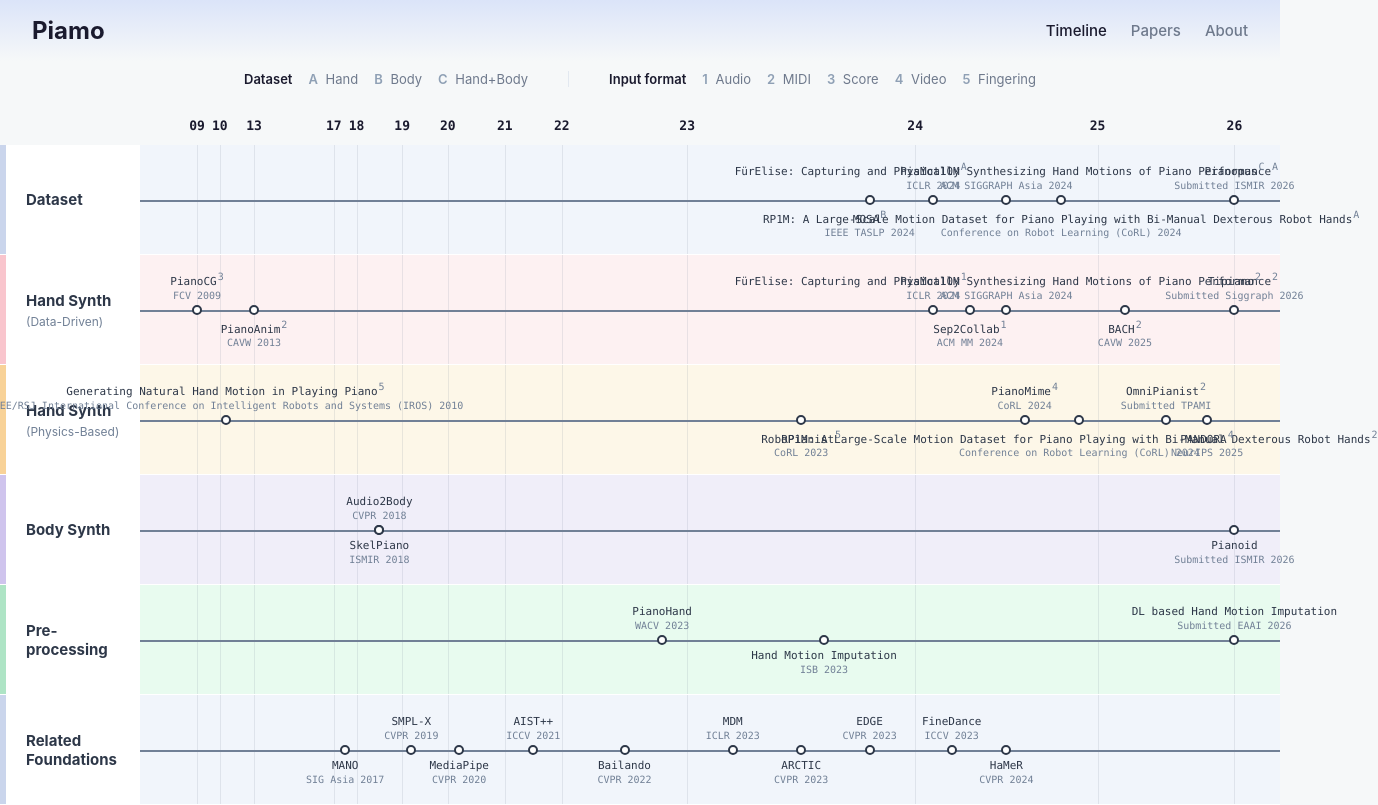
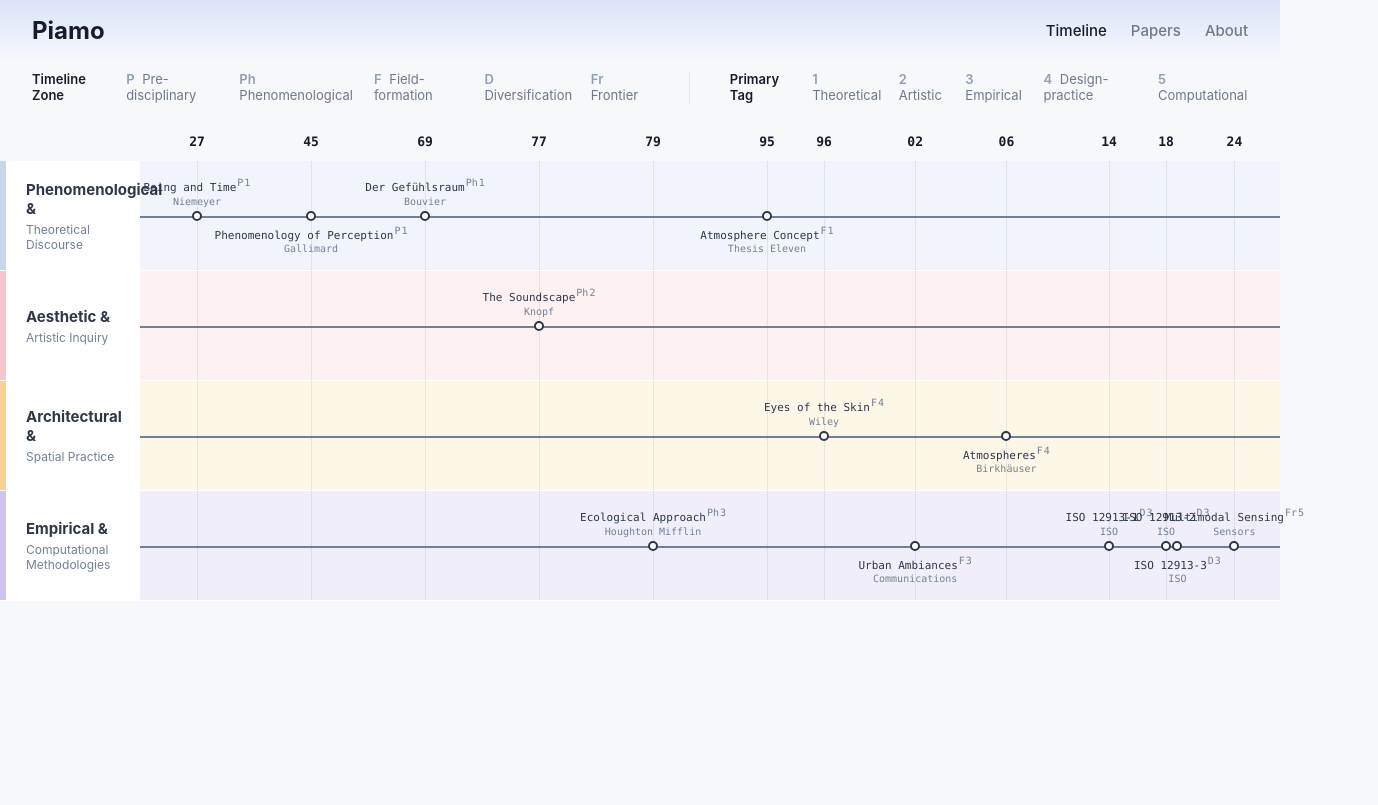
Before and after one commit to youngjuene/atmosphere-research-timeline, a React (Vite) app: page / in a window 1280 px wide. Shown: the whole page, 1378 px wide, since content can reach past the window. Built offline with nearby package versions, Linux system fonts and the light colour scheme.

Commit message:
Refactor timeline for Atmosphere domain data

```diff
--- a/src/App.jsx
+++ b/src/App.jsx
@@ -19,22 +19,24 @@ function App() {
 
       <div className="legend-bar">
         <div className="legend-section">
-          <div className="legend-title">Dataset</div>
+          <div className="legend-title">Timeline Zone</div>
           <div className="legend-items">
-            <span><strong>A</strong> Hand</span>
-            <span><strong>B</strong> Body</span>
-            <span><strong>C</strong> Hand+Body</span>
+            <span><strong>P</strong> Pre-disciplinary</span>
+            <span><strong>Ph</strong> Phenomenological</span>
+            <span><strong>F</strong> Field-formation</span>
+            <span><strong>D</strong> Diversification</span>
+            <span><strong>Fr</strong> Frontier</span>
           </div>
         </div>
         <div className="separator" style={{ width: '1px', backgroundColor: '#e2e8f0' }}></div>
         <div className="legend-section">
-          <div className="legend-title">Input format</div>
+          <div className="legend-title">Primary Tag</div>
           <div className="legend-items">
-            <span><strong>1</strong> Audio</span>
-            <span><strong>2</strong> MIDI</span>
-            <span><strong>3</strong> Score</span>
-            <span><strong>4</strong> Video</span>
-            <span><strong>5</strong> Fingering</span>
+            <span><strong>1</strong> Theoretical</span>
+            <span><strong>2</strong> Artistic</span>
+            <span><strong>3</strong> Empirical</span>
+            <span><strong>4</strong> Design-practice</span>
+            <span><strong>5</strong> Computational</span>
           </div>
         </div>
       </div>
@@ -97,7 +99,8 @@ function App() {
                       <div className={`node-label ${paper.position}`}>
                         <div className="paper-title">
                           {paper.title}
-                          {paper.note && <span className="paper-note">{paper.note}</span>}
+                          {paper.note1 && <span className="paper-note">{paper.note1}</span>}
+                          {paper.note2 && <span className="paper-note">{paper.note2}</span>}
                         </div>
                         <div className="paper-venue">{paper.venue}</div>
                       </div>
--- a/src/data.js
+++ b/src/data.js
@@ -1,75 +1,63 @@
 export const categories = [
-  { id: 'dataset', name: 'Dataset', subName: '', bgColor: '#f1f5fb', borderColor: '#cad5ec' },
-  { id: 'hand_data', name: 'Hand Synth', subName: '(Data-Driven)', bgColor: '#fdf1f2', borderColor: '#f9c5cd' },
-  { id: 'hand_phys', name: 'Hand Synth', subName: '(Physics-Based)', bgColor: '#fdf7e8', borderColor: '#f8d298' },
-  { id: 'body', name: 'Body Synth', subName: '', bgColor: '#f0eef9', borderColor: '#cfc4ed' },
-  { id: 'preprocess', name: 'Pre-processing', subName: '', bgColor: '#e8fbef', borderColor: '#aee4c5' },
-  { id: 'foundations', name: 'Related Foundations', subName: '', bgColor: '#f1f5fb', borderColor: '#cad5ec' }
+  { id: 'phenomenological', name: 'Phenomenological &', subName: 'Theoretical Discourse', bgColor: '#f1f5fb', borderColor: '#cad5ec' },
+  { id: 'aesthetic', name: 'Aesthetic &', subName: 'Artistic Inquiry', bgColor: '#fdf1f2', borderColor: '#f9c5cd' },
+  { id: 'architectural', name: 'Architectural &', subName: 'Spatial Practice', bgColor: '#fdf7e8', borderColor: '#f8d298' },
+  { id: 'empirical', name: 'Empirical &', subName: 'Computational Methodologies', bgColor: '#f0eef9', borderColor: '#cfc4ed' }
 ];
 
 export const yearSpots = [
-  { year: 2009, label: '09', pos: 5 },
-  { year: 2010, label: '10', pos: 7 },
-  { year: 2013, label: '13', pos: 10 },
-  { year: 2017, label: '17', pos: 17 },
-  { year: 2018, label: '18', pos: 19 },
-  { year: 2019, label: '19', pos: 23 },
-  { year: 2020, label: '20', pos: 27 },
-  { year: 2021, label: '21', pos: 32 },
-  { year: 2022, label: '22', pos: 37 },
-  { year: 2023, label: '23', pos: 48 },
-  { year: 2024, label: '24', pos: 68 },
-  { year: 2025, label: '25', pos: 84 },
-  { year: 2026, label: '26', pos: 96 },
+  { year: 1927, label: '27', pos: 5 },
+  { year: 1945, label: '45', pos: 15 },
+  { year: 1969, label: '69', pos: 25 },
+  { year: 1977, label: '77', pos: 35 },
+  { year: 1979, label: '79', pos: 45 },
+  { year: 1995, label: '95', pos: 55 },
+  { year: 1996, label: '96', pos: 60 },
+  { year: 2002, label: '02', pos: 68 },
+  { year: 2006, label: '06', pos: 76 },
+  { year: 2014, label: '14', pos: 85 },
+  { year: 2018, label: '18', pos: 90 },
+  { year: 2024, label: '24', pos: 96 }
 ];
 
+// Mapping legends
+const zoneToNotePrimary = {
+  'pre-disciplinary': 'P',
+  'phenomenological': 'Ph',
+  'field-formation': 'F',
+  'diversification': 'D',
+  'frontier': 'Fr'
+};
+
+const tagPrimaryToNum = {
+  'theoretical': '1',
+  'artistic': '2',
+  'empirical': '3',
+  'design-practice': '4',
+  'computational': '5'
+};
+
 export const papers = [
-  // Dataset
-  { id: 'PiaMot10M_A', title: 'PiaMot10M', authors: 'Unknown Authors', venue: 'ICLR 2024', category: 'dataset', year: 2024.1, position: 'above', note: 'A' },
-  { id: 'FurElise_A', title: 'FürElise: Capturing and Physically Synthesizing Hand Motions of Piano Performance', authors: 'Wang, Xu, Shi, Schumann & Liu', venue: 'ACM SIGGRAPH Asia 2024', category: 'dataset', year: 2024.5, position: 'above', note: 'A' },
-  { id: 'MOSA_B', title: 'MOSA', authors: 'Unknown Authors', venue: 'IEEE TASLP 2024', category: 'dataset', year: 2023.8, position: 'below', note: 'B' },
-  { id: 'RP1M_A', title: 'RP1M: A Large-Scale Motion Dataset for Piano Playing with Bi-Manual Dexterous Robot Hands', authors: 'Wang et al.', venue: 'Conference on Robot Learning (CoRL) 2024', category: 'dataset', year: 2024.8, position: 'below', note: 'A' },
-  { id: 'Pianopus_C', title: 'Pianopus', authors: 'Unknown Authors', venue: 'Submitted ISMIR 2026', category: 'dataset', year: 2026.2, position: 'above', note: 'C' },
+  // Phenomenological & Theoretical Discourse
+  { id: 'HEIDEGGER1927', title: 'Being and Time', authors: 'Heidegger, Martin', venue: 'Niemeyer', category: 'phenomenological', year: 1927, position: 'above', note1: 'P', note2: '1' },
+  { id: 'MERLEAUPONTY1945', title: 'Phenomenology of Perception', authors: 'Merleau-Ponty, Maurice', venue: 'Gallimard', category: 'phenomenological', year: 1945, position: 'below', note1: 'P', note2: '1' },
+  { id: 'SCHMITZ1969', title: 'Der Gefühlsraum', authors: 'Schmitz, Hermann', venue: 'Bouvier', category: 'phenomenological', year: 1969, position: 'above', note1: 'Ph', note2: '1' },
+  { id: 'BOHME1995', title: 'Atmosphere Concept', authors: 'Böhme, Gernot', venue: 'Thesis Eleven', category: 'phenomenological', year: 1995, position: 'below', note1: 'F', note2: '1' },
 
+  // Aesthetic & Artistic Inquiry
+  { id: 'SCHAFER1977', title: 'The Soundscape', authors: 'Schafer, R. Murray', venue: 'Knopf', category: 'aesthetic', year: 1977, position: 'above', note1: 'Ph', note2: '2' },
 
-  // Hand Synth (Data-Driven)
-  { id: 'PianoCG_3', title: 'PianoCG', authors: 'Unknown Authors', venue: 'FCV 2009', category: 'hand_data', year: 2009, position: 'above', note: '3' },
-  { id: 'PianoAnim_2', title: 'PianoAnim', authors: 'Unknown Authors', venue: 'CAVW 2013', category: 'hand_data', year: 2013, position: 'below', note: '2' },
-  { id: 'PiaMot10M_1', title: 'PiaMot10M', authors: 'Unknown Authors', venue: 'ICLR 2024', category: 'hand_data', year: 2024.1, position: 'above', note: '1' },
-  { id: 'FurElise_2', title: 'FürElise: Capturing and Physically Synthesizing Hand Motions of Piano Performance', authors: 'Wang, Xu, Shi, Schumann & Liu', venue: 'ACM SIGGRAPH Asia 2024', category: 'hand_data', year: 2024.5, position: 'above', note: '2' },
-  { id: 'Sep2Collab_1', title: 'Sep2Collab', authors: 'Unknown Authors', venue: 'ACM MM 2024', category: 'hand_data', year: 2024.3, position: 'below', note: '1' },
-  { id: 'BACH_2', title: 'BACH', authors: 'Unknown Authors', venue: 'CAVW 2025', category: 'hand_data', year: 2025.2, position: 'below', note: '2' },
-  { id: 'Tipiano_2', title: 'Tipiano', authors: 'Unknown Authors', venue: 'Submitted Siggraph 2026', category: 'hand_data', year: 2026.8, position: 'above', note: '2' },
+  // Architectural & Spatial Practice
+  { id: 'PALLASMAA1996', title: 'Eyes of the Skin', authors: 'Pallasmaa, Juhani', venue: 'Wiley', category: 'architectural', year: 1996, position: 'above', note1: 'F', note2: '4' },
+  { id: 'ZUMTHOR2006', title: 'Atmospheres', authors: 'Zumthor, Peter', venue: 'Birkhäuser', category: 'architectural', year: 2006, position: 'below', note1: 'F', note2: '4' },
 
-  // Hand Synth (Physics-Based)
-  { id: 'HandMotion_5', title: 'Generating Natural Hand Motion in Playing Piano', authors: 'Hori et al.', venue: 'IEEE/RSJ International Conference on Intelligent Robots and Systems (IROS) 2010', category: 'hand_phys', year: 2010.5, position: 'above', note: '5' },
-  { id: 'RoboPianist_5', title: 'RoboPianist', authors: 'Unknown Authors', venue: 'CoRL 2023', category: 'hand_phys', year: 2023.5, position: 'below', note: '5' },
-  { id: 'PianoMime_4', title: 'PianoMime', authors: 'Unknown Authors', venue: 'CoRL 2024', category: 'hand_phys', year: 2024.6, position: 'above', note: '4' },
-  { id: 'RP1M_2_phys', title: 'RP1M: A Large-Scale Motion Dataset for Piano Playing with Bi-Manual Dexterous Robot Hands', authors: 'Wang et al.', venue: 'Conference on Robot Learning (CoRL) 2024', category: 'hand_phys', year: 2024.9, position: 'below', note: '2' },
-  { id: 'OmniPianist_2', title: 'OmniPianist', authors: 'Unknown Authors', venue: 'Submitted TPAMI', category: 'hand_phys', year: 2025.5, position: 'above', note: '2' },
-  { id: 'PANDORA_4', title: 'PANDORA', authors: 'Unknown Authors', venue: 'NeurIPS 2025', category: 'hand_phys', year: 2025.8, position: 'below', note: '4' },
-
-  // Body Synth
-  { id: 'Audio2Body', title: 'Audio2Body', authors: 'Unknown Authors', venue: 'CVPR 2018', category: 'body', year: 2018.5, position: 'above' },
-  { id: 'SkelPiano', title: 'SkelPiano', authors: 'Unknown Authors', venue: 'ISMIR 2018', category: 'body', year: 2018.5, position: 'below' },
-  { id: 'Pianoid', title: 'Pianoid', authors: 'Unknown Authors', venue: 'Submitted ISMIR 2026', category: 'body', year: 2026.5, position: 'below' },
-
-  // Pre-processing
-  { id: 'PianoHand', title: 'PianoHand', authors: 'Unknown Authors', venue: 'WACV 2023', category: 'preprocess', year: 2022.8, position: 'above' },
-  { id: 'HandMotionImputation', title: 'Hand Motion Imputation', authors: 'Unknown Authors', venue: 'ISB 2023', category: 'preprocess', year: 2023.6, position: 'below' },
-  { id: 'DLHandMotionImputation', title: 'DL based Hand Motion Imputation', authors: 'Unknown Authors', venue: 'Submitted EAAI 2026', category: 'preprocess', year: 2026.3, position: 'above' },
-
-  // Related Foundations
-  { id: 'MANO', title: 'MANO', authors: 'Unknown Authors', venue: 'SIG Asia 2017', category: 'foundations', year: 2017.5, position: 'below' },
-  { id: 'SMPLX', title: 'SMPL-X', authors: 'Unknown Authors', venue: 'CVPR 2019', category: 'foundations', year: 2019.2, position: 'above' },
-  { id: 'MediaPipe', title: 'MediaPipe', authors: 'Unknown Authors', venue: 'CVPR 2020', category: 'foundations', year: 2020.2, position: 'below' },
-  { id: 'AIST', title: 'AIST++', authors: 'Unknown Authors', venue: 'ICCV 2021', category: 'foundations', year: 2021.5, position: 'above' },
-  { id: 'Bailando', title: 'Bailando', authors: 'Unknown Authors', venue: 'CVPR 2022', category: 'foundations', year: 2022.5, position: 'below' },
-  { id: 'MDM', title: 'MDM', authors: 'Unknown Authors', venue: 'ICLR 2023', category: 'foundations', year: 2023.2, position: 'above' },
-  { id: 'ARCTIC', title: 'ARCTIC', authors: 'Unknown Authors', venue: 'CVPR 2023', category: 'foundations', year: 2023.5, position: 'below' },
-  { id: 'EDGE', title: 'EDGE', authors: 'Unknown Authors', venue: 'CVPR 2023', category: 'foundations', year: 2023.8, position: 'above' },
-  { id: 'FineDance', title: 'FineDance', authors: 'Unknown Authors', venue: 'ICCV 2023', category: 'foundations', year: 2024.2, position: 'above' },
-  { id: 'HaMeR', title: 'HaMeR', authors: 'Unknown Authors', venue: 'CVPR 2024', category: 'foundations', year: 2024.5, position: 'below' },
+  // Empirical & Computational Methodologies
+  { id: 'GIBSON1979', title: 'Ecological Approach', authors: 'Gibson, James J.', venue: 'Houghton Mifflin', category: 'empirical', year: 1979, position: 'above', note1: 'Ph', note2: '3' },
+  { id: 'THIBAUD2002', title: 'Urban Ambiances', authors: 'Thibaud, Jean-Paul', venue: 'Communications', category: 'empirical', year: 2002, position: 'below', note1: 'F', note2: '3' },
+  { id: 'ISO12913_1', title: 'ISO 12913-1', authors: 'ISO', venue: 'ISO', category: 'empirical', year: 2014, position: 'above', note1: 'D', note2: '3' },
+  { id: 'ISO12913_2', title: 'ISO 12913-2', authors: 'ISO', venue: 'ISO', category: 'empirical', year: 2018, position: 'above', note1: 'D', note2: '3' },
+  { id: 'ISO12913_3', title: 'ISO 12913-3', authors: 'ISO', venue: 'ISO', category: 'empirical', year: 2019, position: 'below', note1: 'D', note2: '3' },
+  { id: 'EMVOLIADIS2024', title: 'Multimodal Sensing', authors: 'Emvoliadis, A. et al.', venue: 'Sensors', category: 'empirical', year: 2024, position: 'above', note1: 'Fr', note2: '5' }
 ];
 
 export const getPercentageForYear = (year) => {
```
